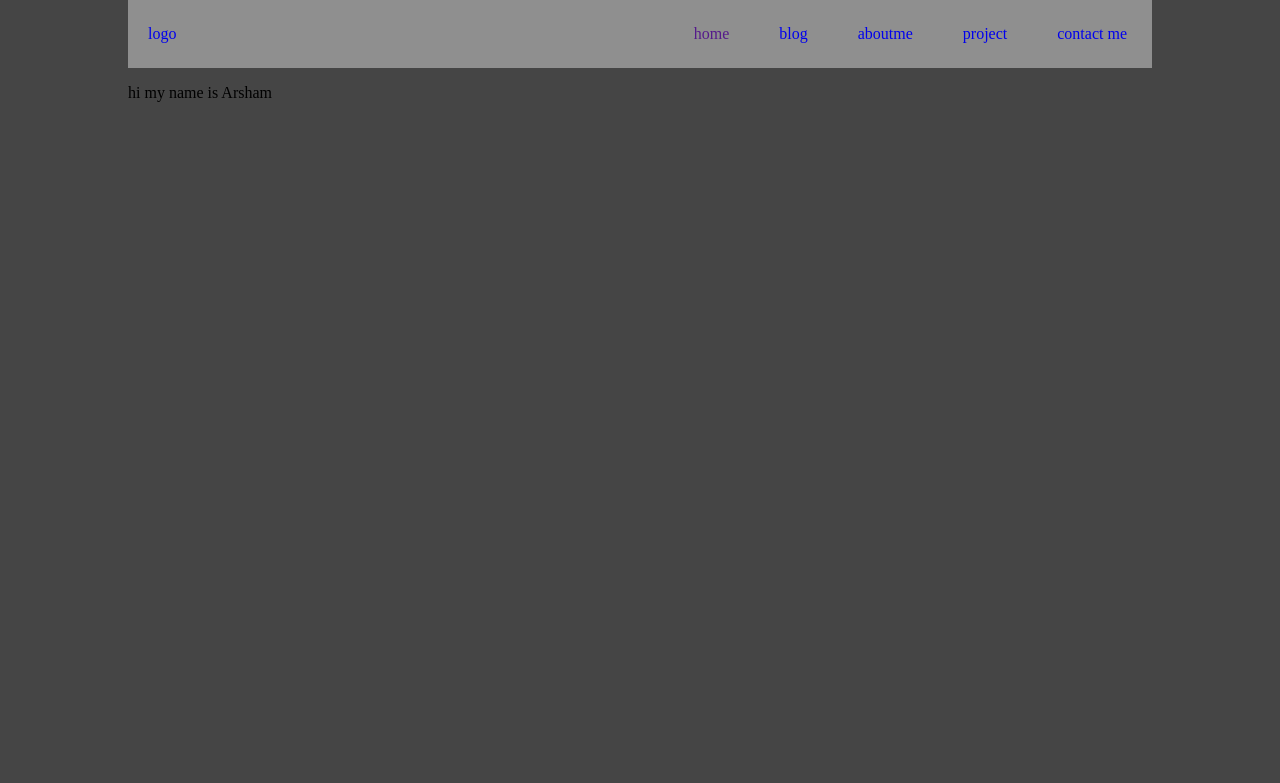
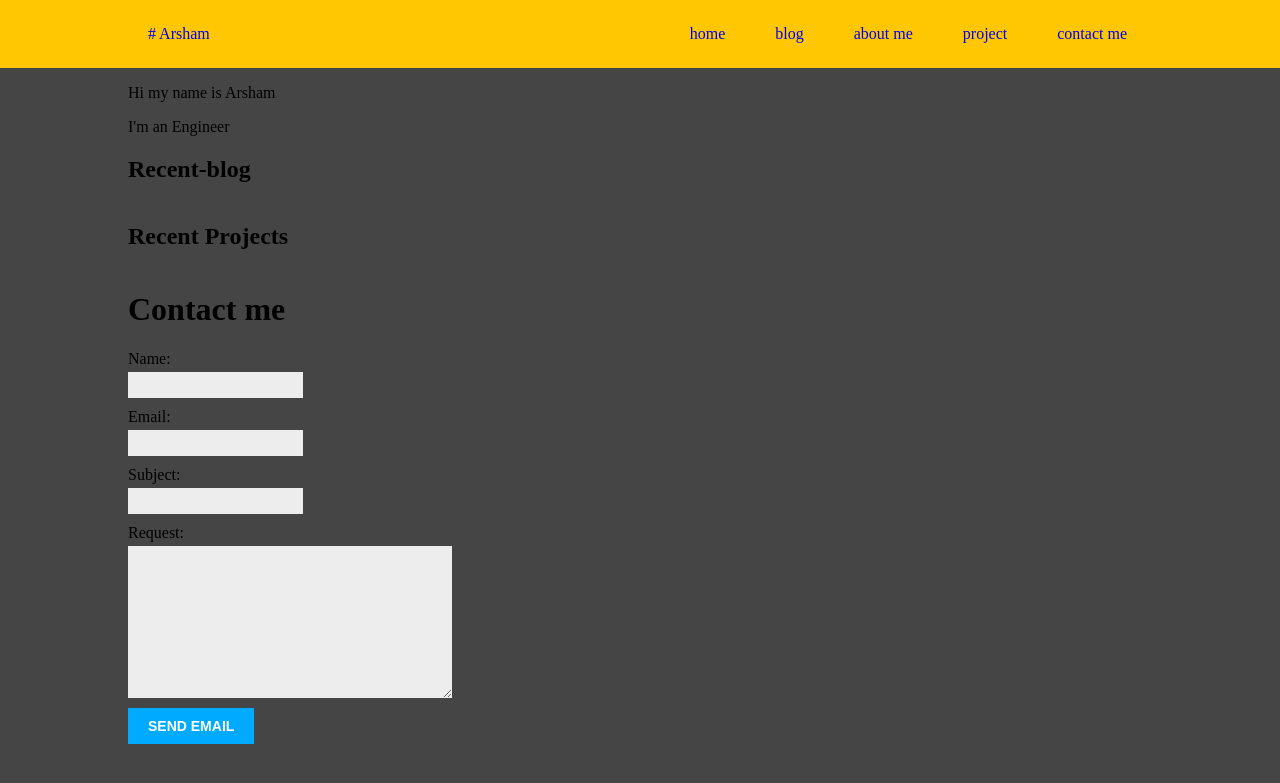
Before and after one commit to arsham909/my_portfolio, a Django app: template portfolio/homepage/templates/homepage/homepage.html in a window 1280 px wide. Shown: the top 783 px of the page. Run offline with Django 5.2, Linux system fonts and the light colour scheme; the template is opened without the code that fills it: values that come from a table or form of the project are taken from there, others are empty.

Commit message:
contact me added also form for contact me built

```diff
--- /dev/null
+++ b/portfolio/homepage/form.py
@@ -0,0 +1,20 @@
+from django import forms
+
+class ContactMe(forms.Form):
+    name = forms.CharField(max_length=50)
+    email = forms.EmailField()
+    subject = forms.CharField(max_length=250)
+    request = forms.CharField(
+        required=True,
+        widget=forms.Textarea
+    )
+
+def contact_me_form(cd):
+    subject = (
+                f"{cd['name']} ({cd['email']})  "
+                f"{cd['subject']}"
+            )
+    message = (
+        f"{cd['request']}"
+    )
+    return {'subject':subject,'message':message}
--- a/portfolio/homepage/static/css/homepage.css
+++ b/portfolio/homepage/static/css/homepage.css
@@ -1,14 +1,18 @@
 body{
-    max-width: 1024px;
     margin: 0 auto;
     background-color: hsl(0, 0%, 27%);
 }
 
 .div-navbar{
+    background-color: #FFC602;
+}
+
+.container-navbar{
     display: flex;
     justify-content: space-between;
     align-items: center;
-    background-color: hsl(0, 0%, 56%);
+    max-width: 1024px;
+    margin: 0 auto;
 }
 a{
     text-decoration: none;
@@ -16,7 +20,7 @@ a{
 
 .nav-text ul{
     display: flex;
-    padding: 0px;
+    padding: 0em;
     margin: 0%;
     list-style-type: none;
 }
@@ -33,3 +37,76 @@ li{
 .div-navbar li :hover{
     color: rgb(177, 0, 0);
 }
+
+.blogs{
+    margin: 0 auto;
+    max-width: 1024px;
+    display: flex;
+    justify-content: space-between;
+    margin: 0 auto;
+    gap: 1.0rem;
+}
+.blog{
+    flex: 1;
+    border: 1px solid #ddd;
+    padding: 20px;
+    border-radius: 10px;
+    background: #ffe713;
+    transition: transform 0.3s ease;
+}
+
+.blog:hover{
+    transform: translateY(-5px);
+}
+
+.projects{
+    display: flex;
+    max-width: 1024px;
+    margin: 0 auto;
+    gap: 10px;
+}
+
+.project{
+    flex: 1;
+    border: 1 solid #ddd;
+    padding: 20px;
+    border-radius: 10px;
+    background: #ffe713;
+    transition: transform 0.3s ease;
+}
+.project:hover{
+    transform: translateY(-5px);
+}
+main{
+    max-width: 1024px;
+    margin: 0 auto;
+}
+
+/* forms */
+label {
+    float:left;
+    clear:both;
+    color:#000000;
+    margin-bottom:4px;
+}
+input, textarea {
+    clear:both;
+    float:left;
+    margin:0 0 10px;
+    background:#ededed;
+    border:0;
+    padding:6px 10px;
+    font-size:12px;
+}
+input[type=submit] {
+    font-weight:bold;
+    background:#00abff;
+    color:#fff;
+    padding:10px 20px;
+    font-size:14px;
+    text-transform:uppercase;
+}
+.conactme{
+    max-width: 1024px;
+    margin: 0 auto;
+}
--- a/portfolio/homepage/templates/base.html
+++ b/portfolio/homepage/templates/base.html
@@ -12,15 +12,17 @@
 <body>
     <nav class="navbar">
         <div class="div-navbar">
-            <div class="logo"><a href="home.html">logo</a></div>
-            <div class="nav-text">
-                <ul>
-                    <li><a href="">home</a></li>
-                    <li><a href="blog">blog</a></li>
-                    <li><a href="home">aboutme</a></li>
-                    <li><a href="home">project</a></li>
-                    <li><a href="home">contact me</a></li>
-                </ul>
+            <div class="container-navbar">
+                <div class="logo"><a href="home"># Arsham</a></div>
+                <div class="nav-text">
+                    <ul>
+                        <li><a href="home">home</a></li>
+                        <li><a href="blog">blog</a></li>
+                        <li><a href="home">about me</a></li>
+                        <li><a href="home">project</a></li>
+                        <li><a href="contactme">contact me</a></li>
+                    </ul>
+                </div>
             </div>
         </div>
     </nav>
--- a/portfolio/homepage/templates/homepage/homepage.html
+++ b/portfolio/homepage/templates/homepage/homepage.html
@@ -5,26 +5,48 @@
 
 <main >
     <div class="intro">
-        <p class="">hi my name is Arsham</p>
-        {% for i in recentPosts%}
-        <a href="{{ i.get_absolute_url }}">
-            {{i.title}}
-        </a>
-        <p>{{ i.body|truncatewords_html:10 }}</p>
-        {% endfor %}
+        <p class="intro-title">Hi my name is <span>Arsham</span></p>
+        <p class="intro-text">I'm an Engineer</p>
+
 
     </div>
-
-    <div class="project">
+    <h2 class="recent-blog">Recent-blog</h2>
+    <div class="blogs">
+        {% for i in recentPosts%}
+        <div class="blog">
+            <a href="{{ i.get_absolute_url }}"><h3 class="blog-title">{{i.title}}</h3></a>
+            <p class="blog-text">{{ i.body|truncatewords_html:10 }}</p>
+        </div>
+        {% endfor %}
+    </div>
+    <h2 class="recent-project">Recent Projects</h2>
+    <div class="projects">
         {% if projects %}
-            {% for i in projects %}
-                <a href="{{ i.get_absolute_url }}">
-                    {{i.title}}
-                </a>
-                <p>{{ i.body|truncatewords_html:10 }}</p>
-            {% endfor %}
+        {% for i in projects %}
+        <div class="project">
+            <a href="{{ i.get_absolute_url }}" class="project-title">{{i.title}}</a>
+            <p class="project-text">{{ i.body|truncatewords_html:10 }}</p>
+        </div>
+        {% endfor %}
         {% endif %}
     </div>
+
+    <div class="contact-me">
+    {% if sent %}
+    <h1 class="sent">Request has been sent to Arsham</h1>
+
+    {% else %}
+    <div class="conactme">
+        <h1> Contact me</h1>
+        <form method="post">
+            {{ form.as_p }}
+            {% csrf_token %}
+            <input type="submit" value="Send email">
+        </form>
+    </div>
+    {% endif %}
+    </div>
+
 </main>
 
 {% endblock %}
--- a/portfolio/homepage/urls.py
+++ b/portfolio/homepage/urls.py
@@ -5,5 +5,6 @@ app_name = 'homepage'
 
 urlpatterns = [
     path('', views.homepage, name='homepage'),
-    path('home', views.homepage, name='homepage')
+    path('home', views.homepage, name='homepage'),
+    path('contactme', views.contact_me, name='contactme')
 ]
```
Also changed, not shown: portfolio/blog/static/css/blog.css (+37 -0 lines), portfolio/blog/templates/blog/base.html (+16 -0 lines), portfolio/homepage/templates/homepage/contactme.html (added, +19 -0 lines), portfolio/homepage/views.py (+38 -3 lines), portfolio/portfolio/settings.py (+9 -0 lines), 2 other files.
